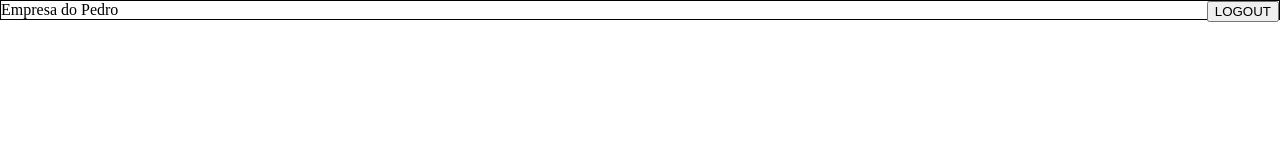
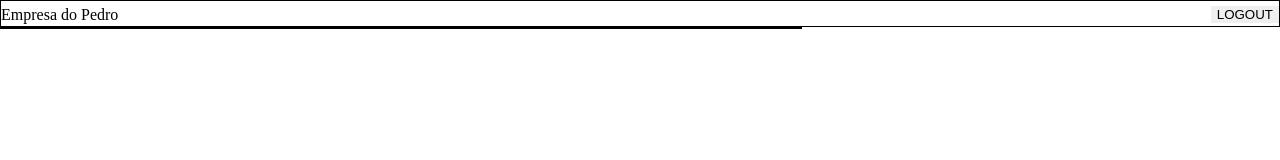
Before and after one commit to Pedrin7/aula_vitor, a plain HTML site: page exercicio_grid/index.html in a window 1280 px wide. Drawn offline with Linux system fonts and the light colour scheme.

Commit message:
continuação exer display grid

```diff
--- a/exercicio_grid/index.html
+++ b/exercicio_grid/index.html
@@ -1,12 +1,12 @@
 <!DOCTYPE html>
 <html lang="pt-BR">
+
 <head>
     <meta charset="UTF-8">
-    <meta http-equiv="X-UA-Compatible" content="IE=edge">
-    <meta name="viewport" content="width=device-width, initial-scale=1.0">
     <link rel="stylesheet" type="text/css" href="style.css">
     <title>EXERCICIO GRID</title>
 </head>
+
 <body>
     <header>
         <label for="logo">Empresa do Pedro</label>
@@ -15,9 +15,11 @@
     <div class="container">
 
     </div>
+
     <footer>
 
     </footer>
 
 </body>
+
 </html>
--- a/exercicio_grid/style.css
+++ b/exercicio_grid/style.css
@@ -1,21 +1,28 @@
 body{
-
+    display: grid;
     margin: 0;
     padding: 0;
 }
 
 header{
+    border: 1px solid black;
+    height: 25px;
+    align-items: center;
+}
 
-    border: 1px solid black;
+header>label{
+    margin-top: 5px;
+    float: left;
 }
 
 
 header>button{
     float: right;
+    border: none;
+    margin-top: 5px;
 }
 
 .container{
-
-    display: grid;
-
+    width: 100vh;
+    border: 1px solid black ;
 }
```
